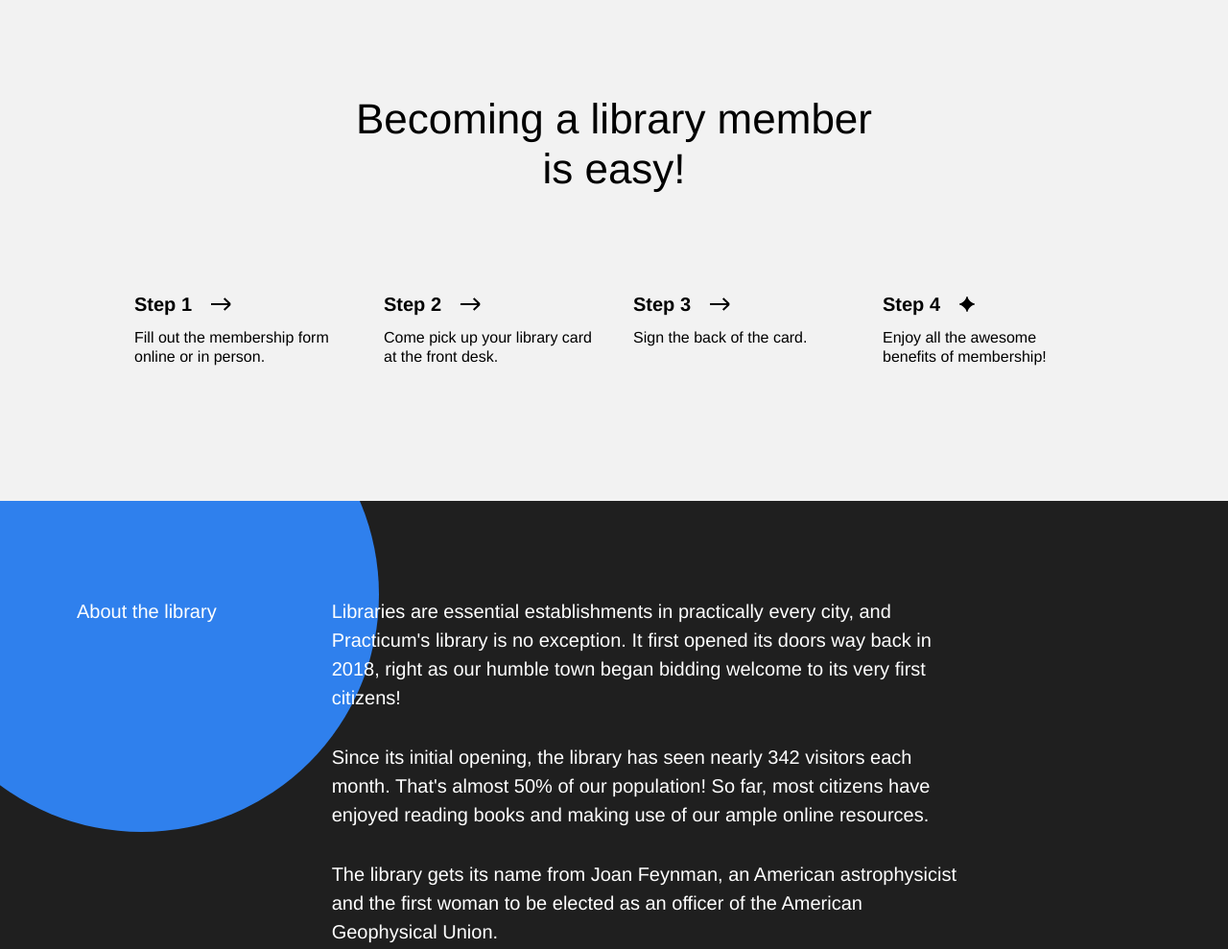
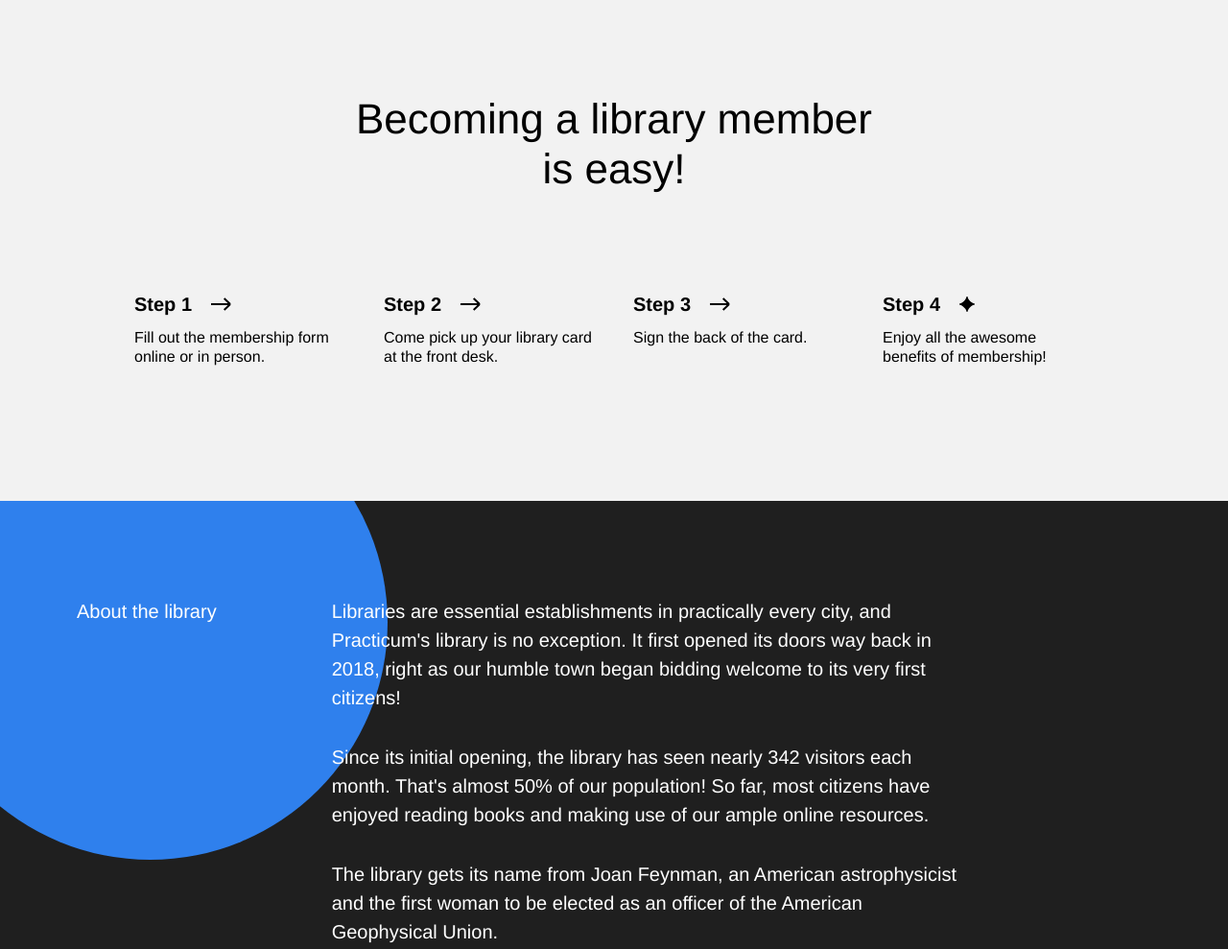
Before and after one commit to ssbrandt/se_project_library, a plain HTML site: page index.html in a window 1280 px wide. Shown: the part 2852-3841 px from the top of the page at 96% size. Drawn offline with Linux system fonts and the light colour scheme.

Commit message:
fix about circle

```diff
--- a/styles/style.css
+++ b/styles/style.css
@@ -408,8 +408,8 @@ p {
   border-radius: 50%;
   /* added styles*/
   position: absolute;
-  top: -150px;
-  left: -100px;
+  top: -121px;
+  left: -91px;
 }
 
 .footer {
```
